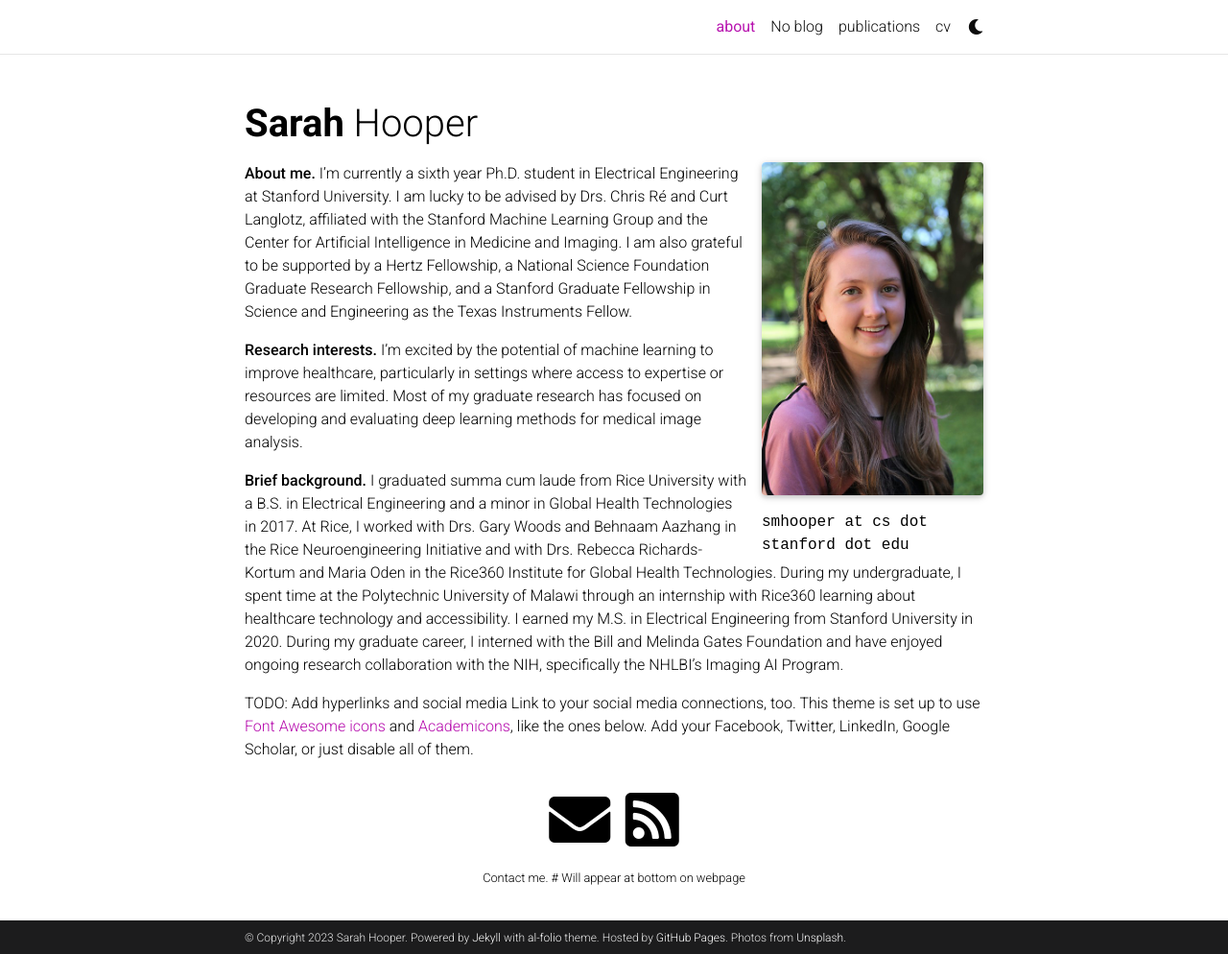
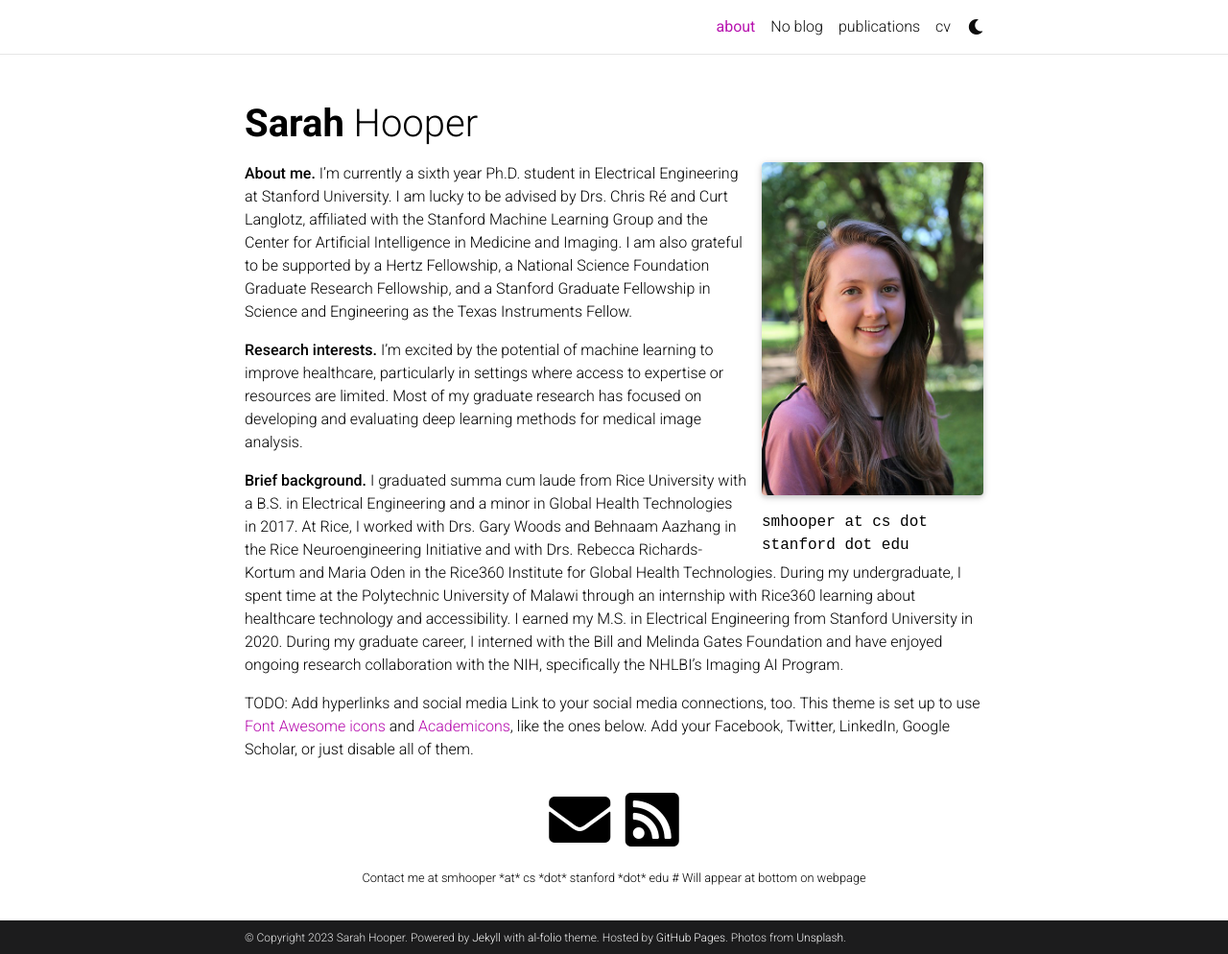
Before and after one commit to sarahmhooper/sarahmhooper.github.io, a Jekyll site: the page built from _pages/about.md, in a window 1280 px wide and 994 px high. Shown: the whole window at 96% size. Built offline with Jekyll 4.4.1, drawn with Linux system fonts in a browser that asks for light colours; full-size pictures stand in for the smaller copies a plugin makes; comment, search, counter and statistics services are not loaded; a style sheet for code colours, icons or effects is not loaded.

Commit message:
Update contact message

```diff
--- a/_config.yml
+++ b/_config.yml
@@ -100,7 +100,7 @@ youtube_id: # your youtube channel id (youtube.com/@<youtube_id>)
 discord_id: # your discord id (18-digit unique numerical identifier)
 
 contact_note: >
-  Contact me. # Will appear at bottom on webpage
+  Contact me at smhooper *at* cs *dot* stanford *dot* edu # Will appear at bottom on webpage
 
 # -----------------------------------------------------------------------------
 # Analytics and search engine verification
```
